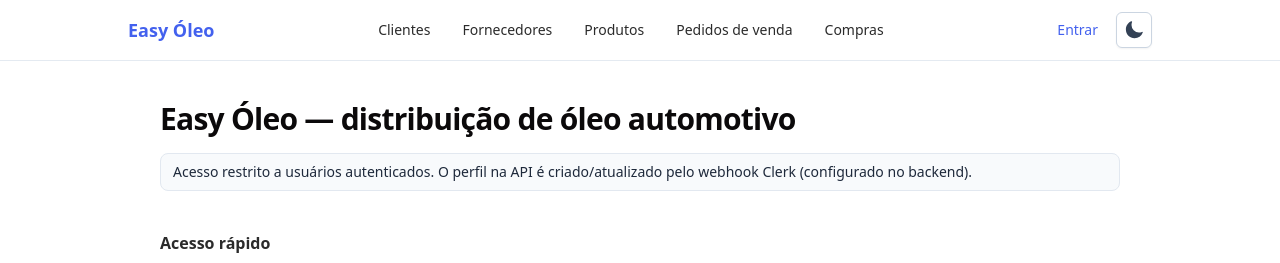
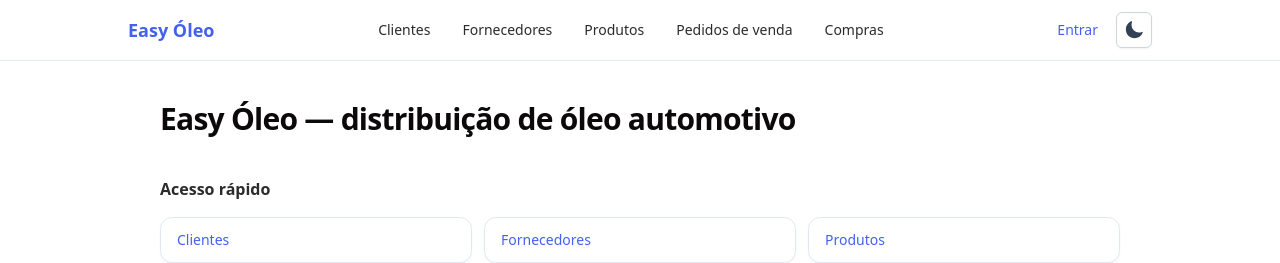
Before and after one commit to Lucas-Marques-Leao-2/easy-oleo, a Next.js app: page / in a window 1280 px wide. Shown: the top 263 px of the page. Built offline with nearby package versions, Linux system fonts and the light colour scheme; no server answers.

Commit message:
chore: renderização admin

```diff
--- a/app/(root)/page.tsx
+++ b/app/(root)/page.tsx
@@ -8,13 +8,6 @@ export default function HomePage() {
 				<h1 className="text-2xl font-bold tracking-tight text-typography-lv1 dark:text-slate-100 sm:text-3xl">
 					Easy Óleo — distribuição de óleo automotivo
 				</h1>
-				<p
-					className="rounded-lg border border-slate-200 bg-slate-50 px-3 py-2 text-sm text-slate-800 dark:border-slate-700 dark:bg-slate-900/60 dark:text-slate-200"
-					role="status"
-				>
-					Acesso restrito a usuários autenticados. O perfil na API é criado/atualizado pelo webhook Clerk
-					(configurado no backend).
-				</p>
 			</header>
 
 			<section aria-labelledby="modules-heading">
--- a/components/home/home-module-links.tsx
+++ b/components/home/home-module-links.tsx
@@ -8,7 +8,7 @@ import { moduleLinksVisibleForAppUser } from "@/lib/nav";
 
 export function HomeModuleLinks() {
 	const { user } = useUser();
-	const links = useMemo(() => moduleLinksVisibleForAppUser(user), [user]);
+	const links = useMemo(() => moduleLinksVisibleForAppUser(user), [user?.id, user?.role]);
 
 	return (
 		<ul className="grid gap-3 sm:grid-cols-2 lg:grid-cols-3">
--- a/components/layout/main-nav.tsx
+++ b/components/layout/main-nav.tsx
@@ -41,7 +41,10 @@ export function MainNav() {
 	const isDesktop = useMediaQuery("(min-width: 48em)");
 	const { isLoaded, isSignedIn } = useAuth();
 	const { user: appUser } = useUser();
-	const visibleModuleLinks = useMemo(() => moduleLinksVisibleForAppUser(appUser), [appUser]);
+	const visibleModuleLinks = useMemo(
+		() => moduleLinksVisibleForAppUser(appUser),
+		[appUser?.id, appUser?.role],
+	);
 
 	useEffect(() => {
 		close();
--- a/hooks/use-user-role.ts
+++ b/hooks/use-user-role.ts
@@ -14,7 +14,8 @@ export type AppRole = keyof typeof APP_ROLE_PRIORITIES;
 
 export function normalizeAppRole(role: string | null | undefined): AppRole | null {
 	if (!role) return null;
-	if (role in APP_ROLE_PRIORITIES) return role as AppRole;
+	const key = role.trim().toUpperCase();
+	if (key in APP_ROLE_PRIORITIES) return key as AppRole;
 	return null;
 }
 
```
Also changed, not shown: 1 other file (tests, documents, lock files or other folders).
